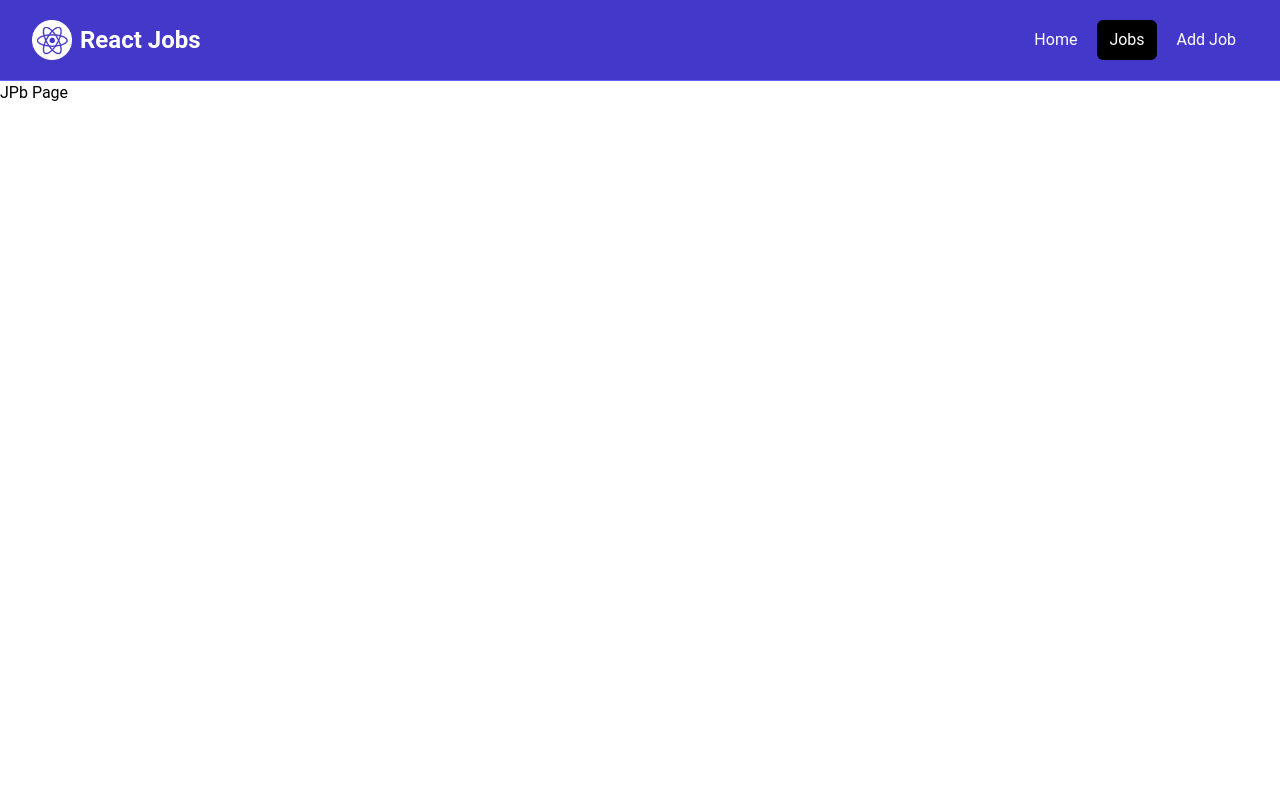
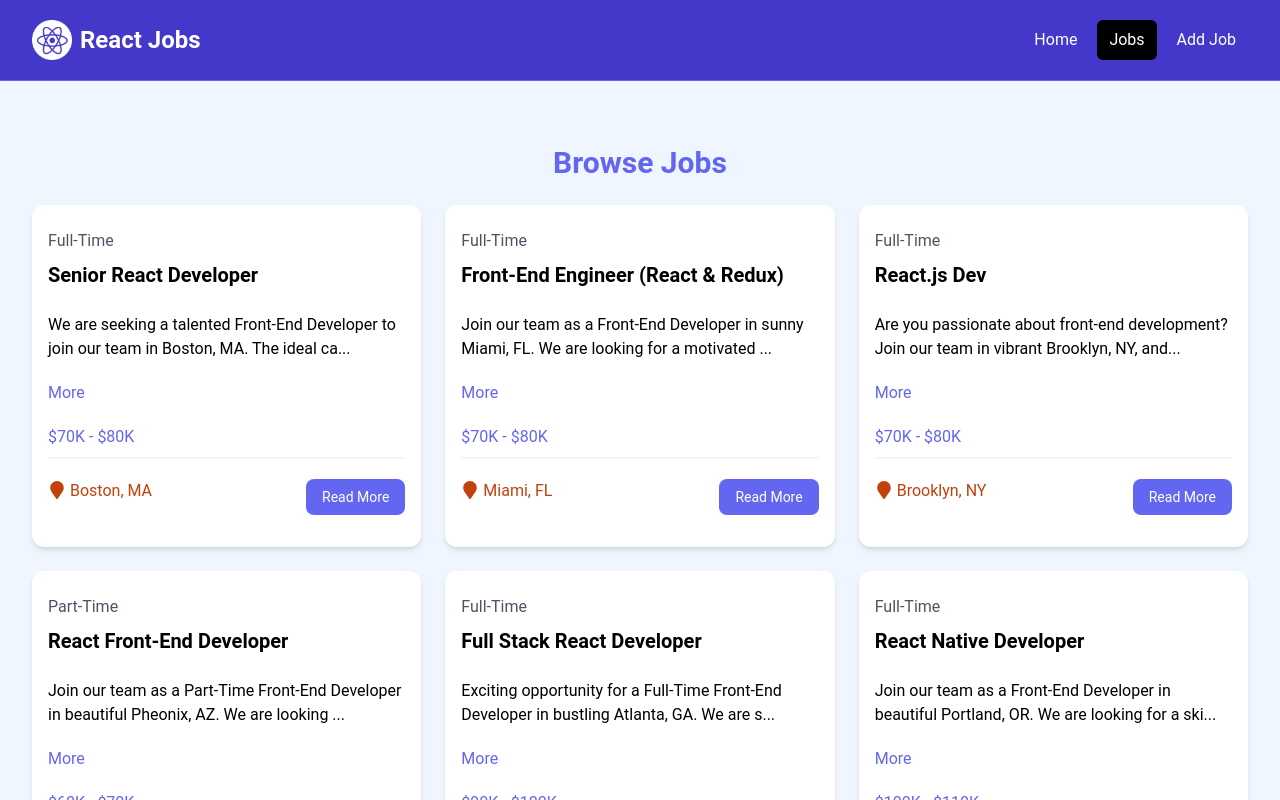
Before and after one commit to shivaak/react-jobs, a React app: page /jobs in a window 1280 px wide. Shown: the top 800 px of the page. Built offline with nearby package versions, Linux system fonts and the light colour scheme; the HTML template or start-up script is replaced by a standard one.

Commit message:
Finish jobs page

```diff
--- a/src/components/JobListings.tsx
+++ b/src/components/JobListings.tsx
@@ -1,13 +1,21 @@
 import jobs from "../jobs.json";
 import JobListing from "./JobListing";
 
-const JobListings = () => {
-  const recentJobs = jobs.slice(0, 3);
+interface Props {
+  isHome?: boolean;
+}
+
+const JobListings = ({ isHome = false }: Props) => {
+  var recentJobs = jobs;
+  if (isHome) {
+    recentJobs = jobs.slice(0, 3);
+  }
+
   return (
     <section className="bg-blue-50 px-4 py-10">
       <div className="container-xl lg:container m-auto">
         <h2 className="text-3xl font-bold text-indigo-500 mb-6 text-center">
-          Browse Jobs
+          {isHome ? "Recent Jobs" : "Browse Jobs"}
         </h2>
         <div className="grid grid-cols-1 md:grid-cols-3 gap-6">
           {recentJobs.map((job) => (
--- a/src/pages/HomePage.tsx
+++ b/src/pages/HomePage.tsx
@@ -11,7 +11,7 @@ const HomePage = () => {
         subtitle="Find the React job that fits your skills and needs"
       />
       <HomeCards />
-      <JobListings />
+      <JobListings isHome={true} />
       <ViewAllJobs />
     </>
   );
--- a/src/pages/JobsPage.tsx
+++ b/src/pages/JobsPage.tsx
@@ -1,7 +1,11 @@
-import React from "react";
+import JobListings from "../components/JobListings";
 
 const JobsPage = () => {
-  return <div>JPb Page</div>;
+  return (
+    <section className="bg-blue-50 px-4 py-6">
+      <JobListings />
+    </section>
+  );
 };
 
 export default JobsPage;
```
